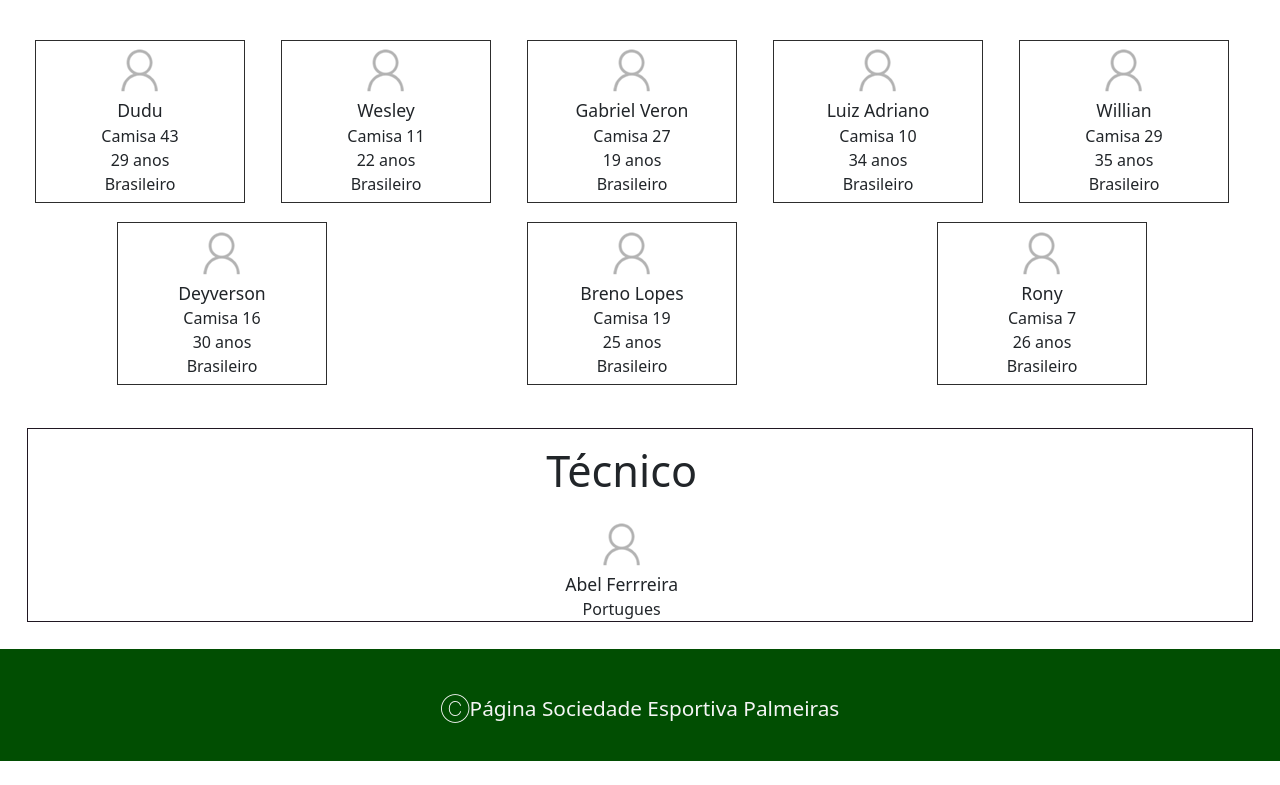
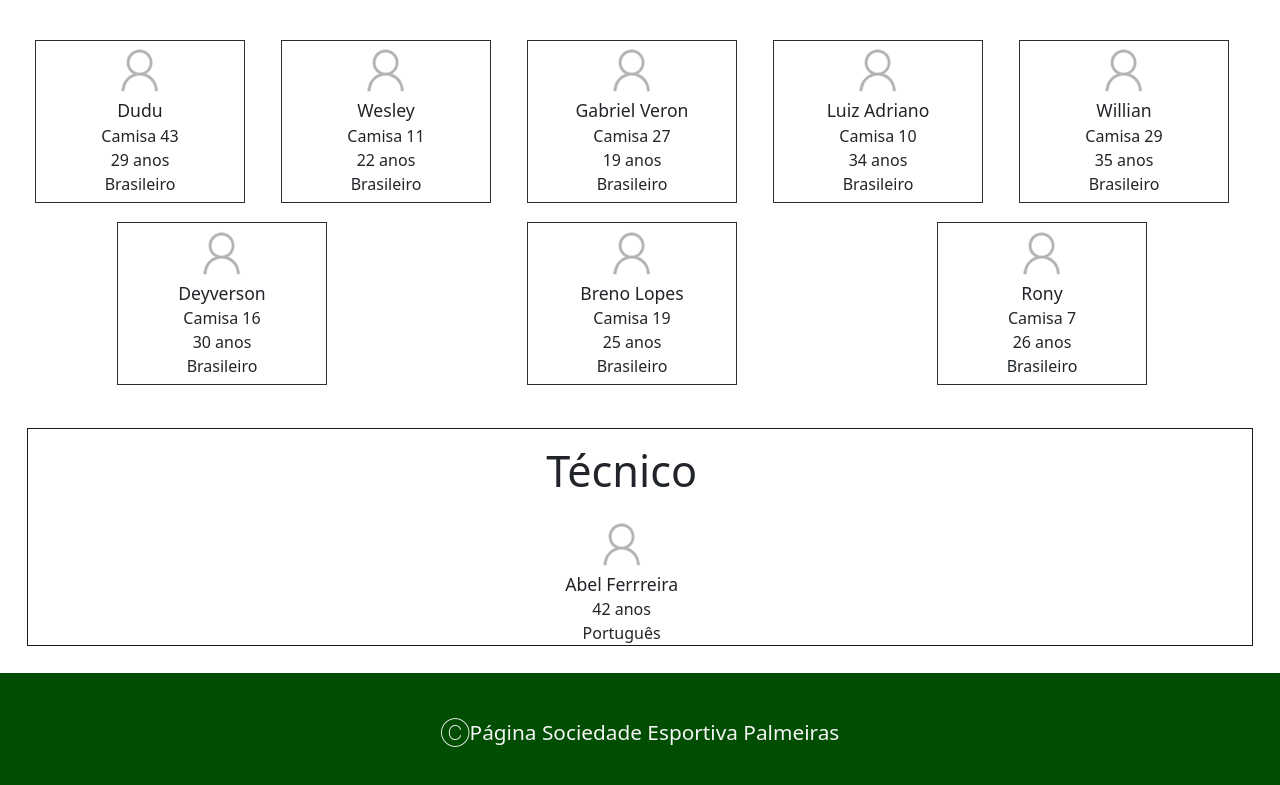
Before and after one commit to freireluan/Palestra-Italia, a plain HTML site: page elenco.html in a window 1280 px wide. Shown: the part 1568-2353 px from the top of the page. Before the commit the page ends 2329 px from the top, so only its background shows below. Drawn offline with nearby package versions, Linux system fonts and the light colour scheme.

Commit message:
Update elenco.html

```diff
--- a/elenco.html
+++ b/elenco.html
@@ -344,7 +344,8 @@
               <h3 class="titulo">Técnico</h3>
               <div class="imagem"><img src="th.png" alt="avatar de técnico"></div>
               <div class="nome">Abel Ferrreira</div>
-              <div class="nacionalidade">Portugues</div>
+              <div class="idade">42 anos </div>
+              <div class="nacionalidade">Português</div>
           </section>
              </section>
 
```
